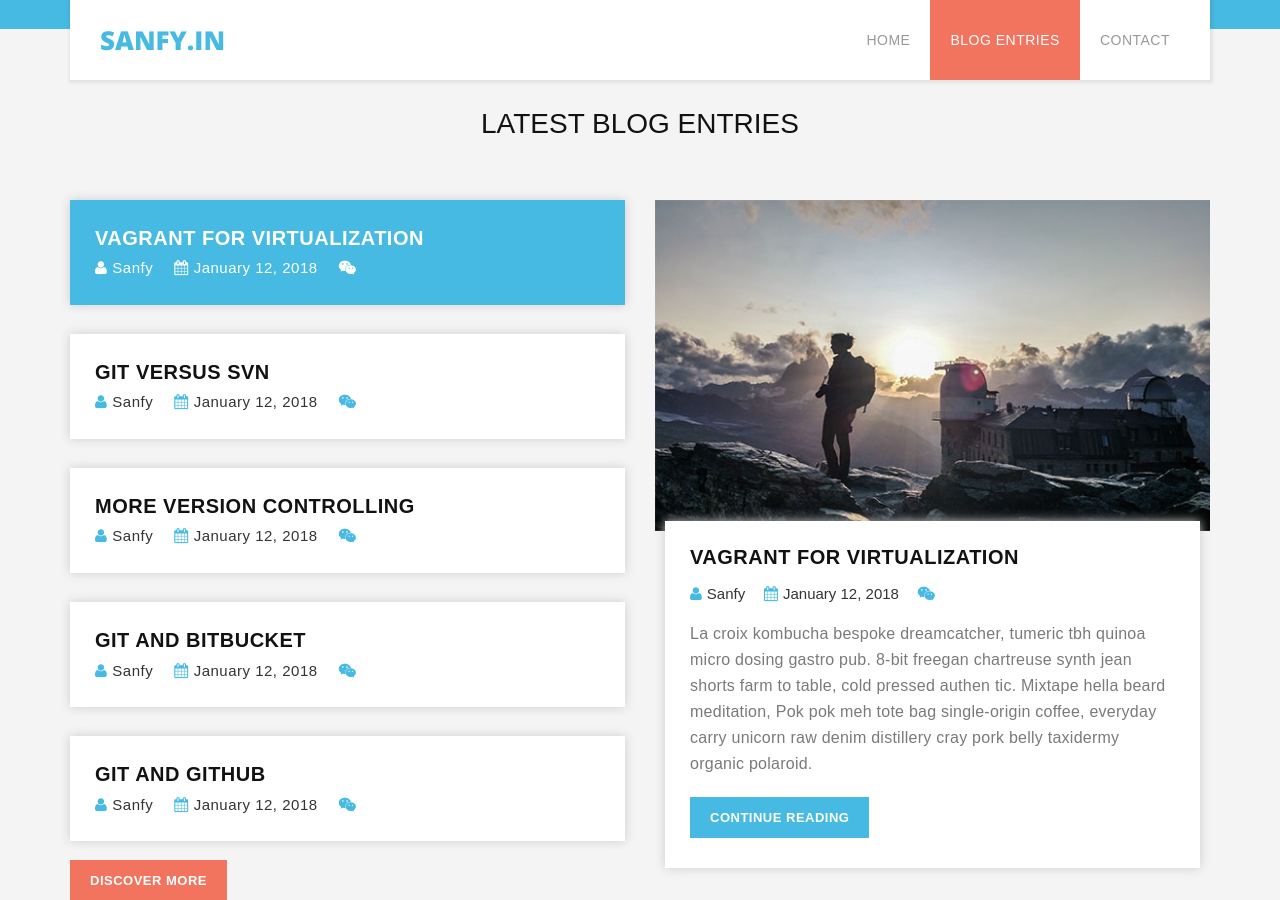
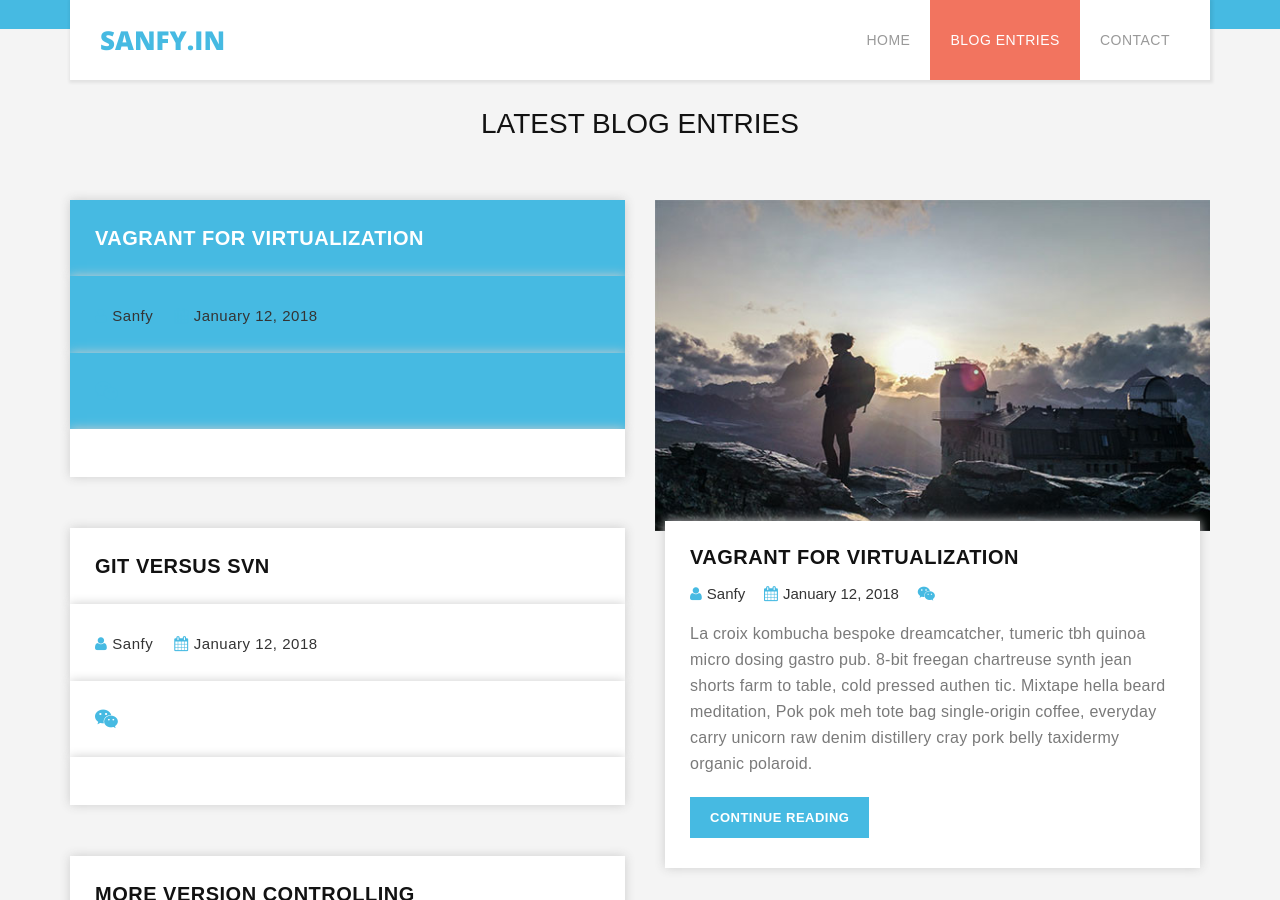
Before and after one commit to sanfyin/sanfyin, a Jekyll site: the page built from index.html, in a window 1280 px wide and 900 px high, scrolled down 972 px. Built offline with Jekyll 4.4.1, drawn with Linux system fonts in a browser that asks for light colours; comment, search, counter and statistics services are not loaded.

Commit message:
Update index.html

```diff
--- a/index.html
+++ b/index.html
@@ -32,7 +32,6 @@
                 <div class="col-md-12">
                     <h4>We trive to learn new ways to write better code and sharing the knowledge for benefit of the community!!</h4>
                     <h6>We are working on Web, Mobile as well as Desktop Technologies.</h6>
-                    <a class="comments" href="{{ site.posts[1].url }}#disqus_thread"></a>
                     <div class="border-button"><a href="#blog">Discover More</a></div>
                 </div>
             </div>
@@ -61,7 +60,7 @@
                                 <ul class="info-post">
                                     <li><i class="fa fa-user"></i>{{ site.posts[idx].author }}</li>
                                     <li><i class="fa fa-calendar"></i>{{ site.posts[idx].date | date: "%B %d, %Y" }}</li>
-                                    <li><i class="fa fa-wechat"></i></li>
+                                    <li><i class="fa fa-wechat"></i><a class="comments" href="{{ site.posts[idx].url }}#disqus_thread"></a></li>
                                 </ul>
                             </a></li>
                             {% endif %}
```
